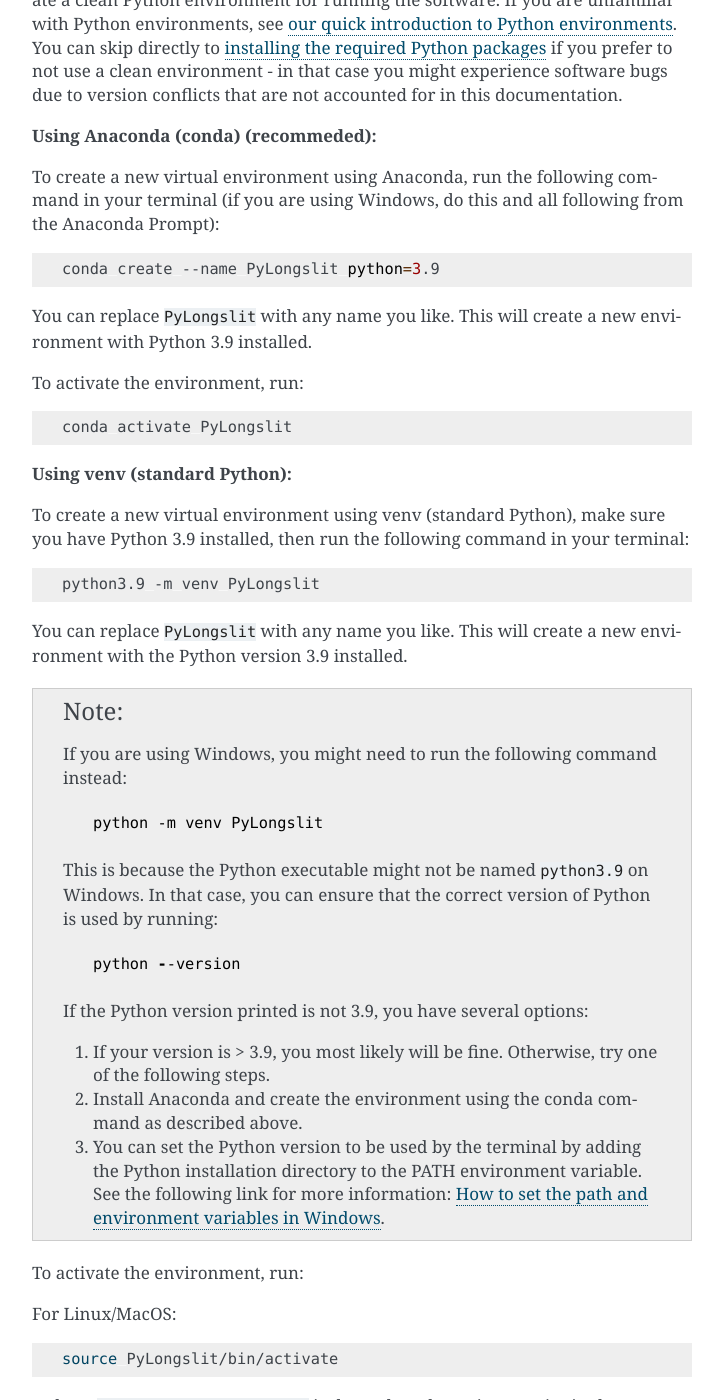
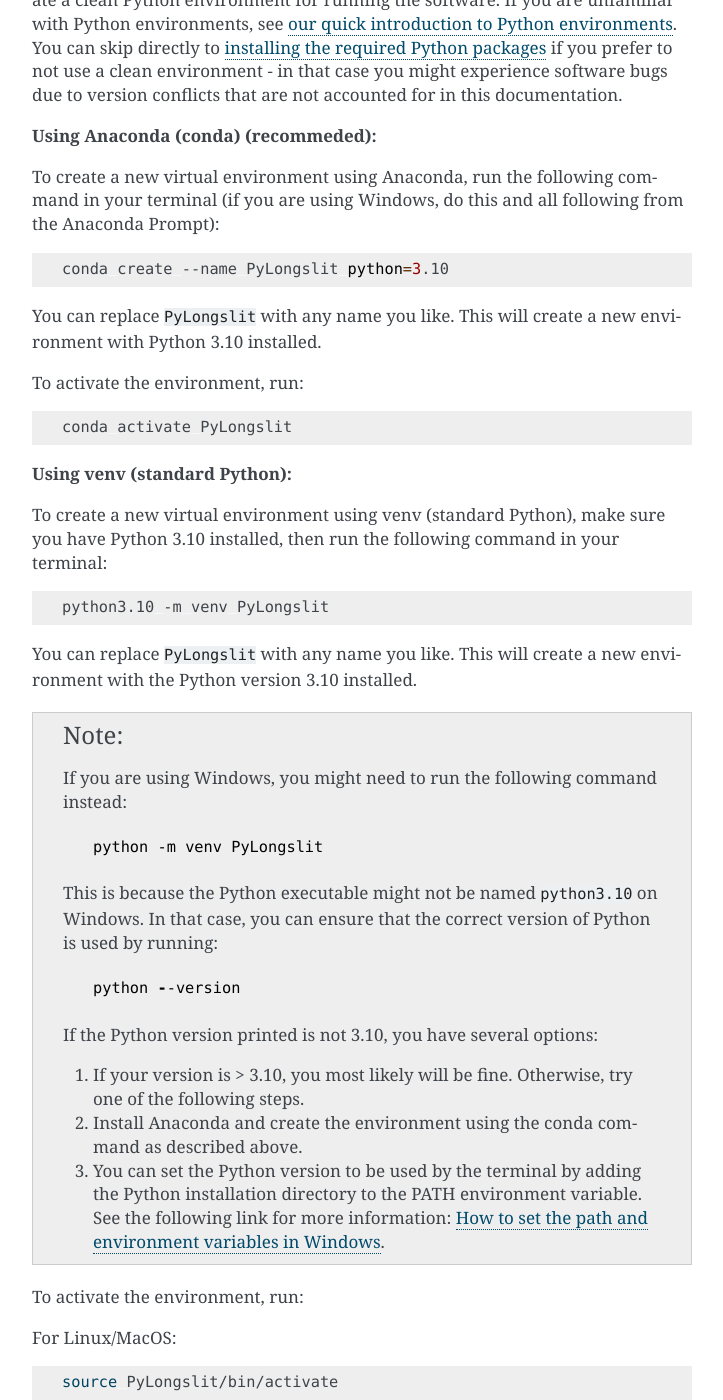
Before and after one commit to jfynbo/PyLongslit, a Sphinx documentation site: the page built from docs/installation.rst, in a window 1280 px wide and 1400 px high, scrolled down 1355 px. Shown: the whole window, without its empty margins (388-1111 px from the left). Built offline with Sphinx 7.4.7, drawn with Linux system fonts in a browser that asks for light colours; some of the changed text lies outside the part shown.

Commit message:
more installation docs

```diff
--- a/docs/installation.rst
+++ b/docs/installation.rst
@@ -24,7 +24,7 @@ Quick guide for experienced users:
 ----------------------------------
 
 1. `Download the source code. <https://github.com/jfynbo/PyLongslit/>`_
-2. Create a new Python 3.9 environment.
+2. Create a new Python 3.10 environment.
 3. Install the requirments from `requirments.txt` using ``pip``.
 
 Detailed guide for users new to Python environments:
@@ -74,9 +74,9 @@ To create a new virtual environment using Anaconda, run the following command in
 
 .. code-block:: bash
 
-    conda create --name PyLongslit python=3.9
+    conda create --name PyLongslit python=3.10
 
-You can replace ``PyLongslit`` with any name you like. This will create a new environment with Python 3.9 installed.
+You can replace ``PyLongslit`` with any name you like. This will create a new environment with Python 3.10 installed.
 
 To activate the environment, run:
 
@@ -86,14 +86,14 @@ To activate the environment, run:
 
 **Using venv (standard Python):**
 
-To create a new virtual environment using venv (standard Python), make sure you have Python 3.9 installed,
+To create a new virtual environment using venv (standard Python), make sure you have Python 3.10 installed,
 then run the following command in your terminal:
 
 .. code-block:: bash
 
-    python3.9 -m venv PyLongslit
+    python3.10 -m venv PyLongslit
 
-You can replace ``PyLongslit`` with any name you like. This will create a new environment with the Python version 3.9 installed.
+You can replace ``PyLongslit`` with any name you like. This will create a new environment with the Python version 3.10 installed.
 
 .. note::
 
@@ -103,16 +103,16 @@ You can replace ``PyLongslit`` with any name you like. This will create a new en
 
         python -m venv PyLongslit
 
-    This is because the Python executable might not be named ``python3.9`` on Windows.
+    This is because the Python executable might not be named ``python3.10`` on Windows.
     In that case, you can ensure that the correct version of Python is used by running:
 
     .. code-block:: powershell
 
         python --version
 
-    If the Python version printed is not 3.9, you have several options:
+    If the Python version printed is not 3.10, you have several options:
 
-    1. If your version is > 3.9, you most likely will be fine. Otherwise, try one of the following steps.
+    1. If your version is > 3.10, you most likely will be fine. Otherwise, try one of the following steps.
     2. Install Anaconda and create the environment using the conda command as described above.
     3. You can set the Python version to be used by the terminal by adding the Python installation directory to the PATH environment variable. See the following link for more information: `How to set the path and environment variables in Windows <https://realpython.com/add-python-to-path/>`_.
 
```
Also changed, not shown: requirements.txt (+5 -6 lines).
